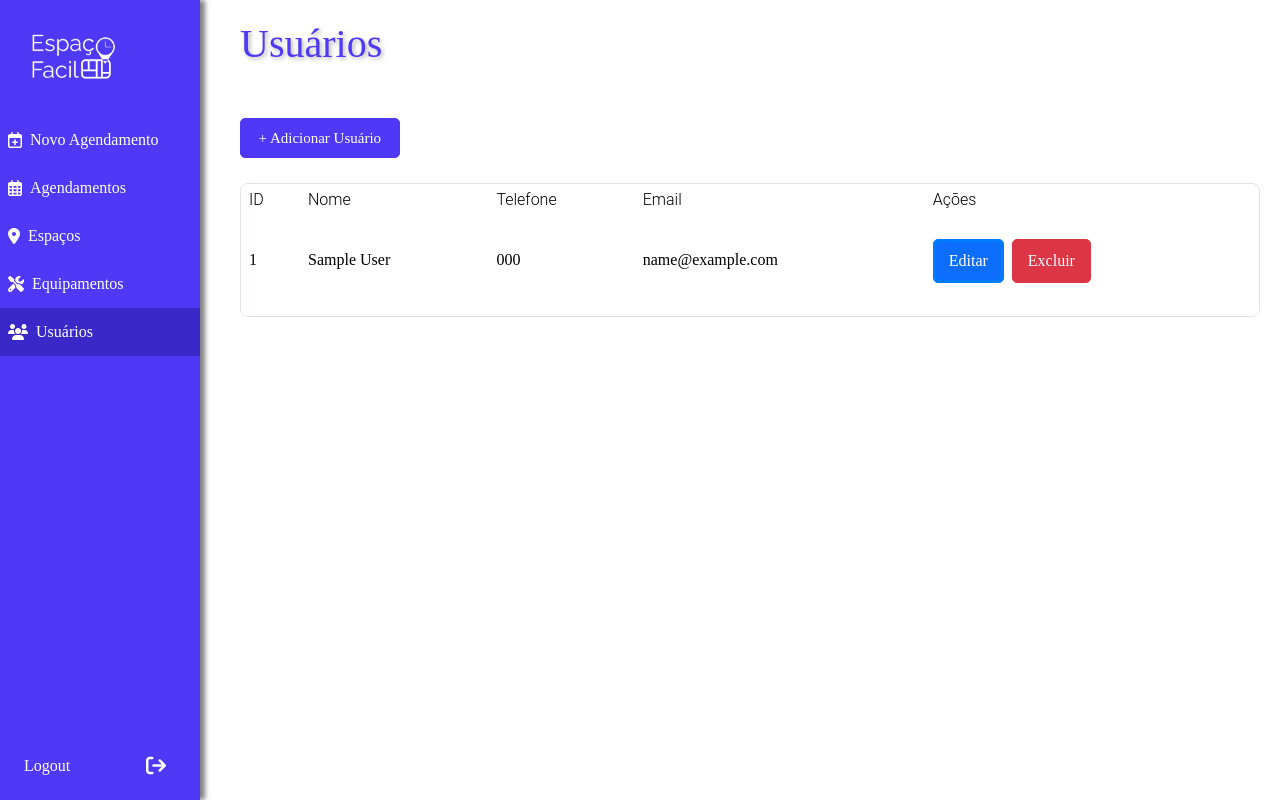
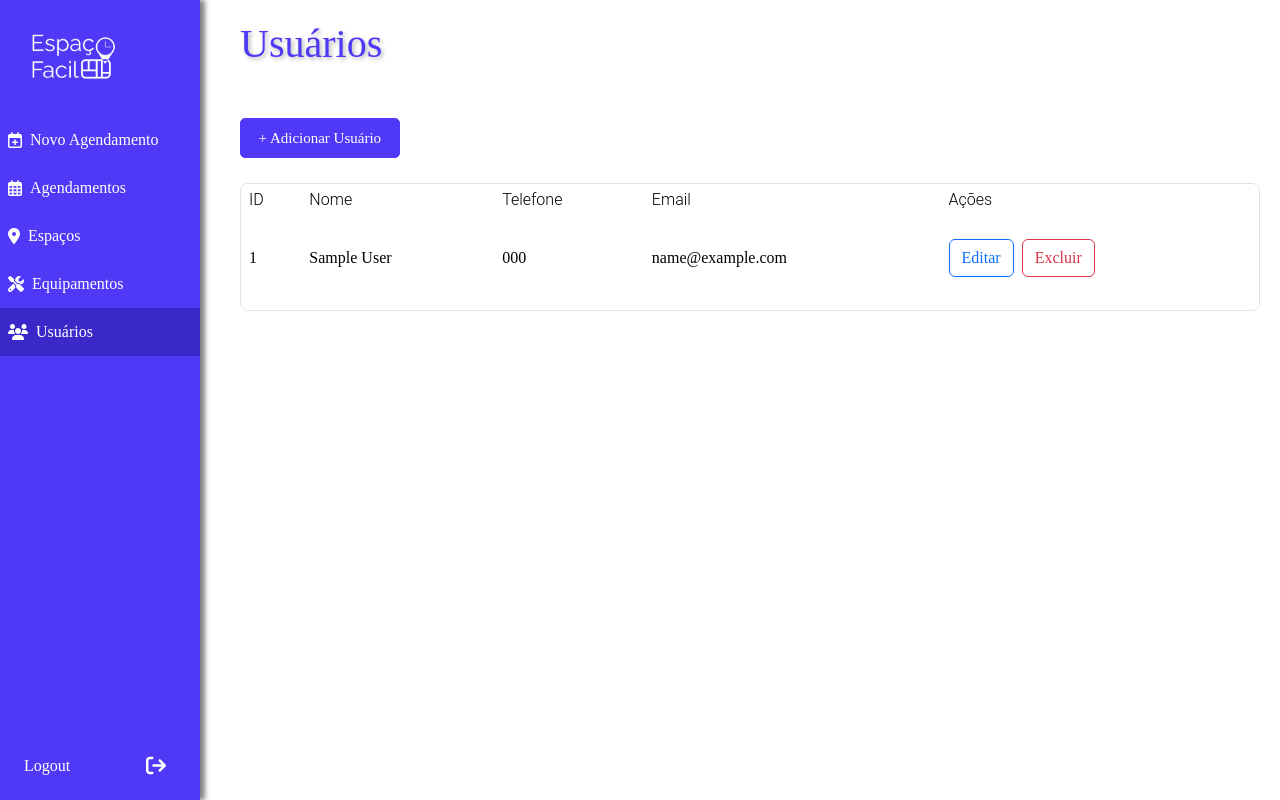
Before and after one commit to LoganGabi/EspacoFacil, a Django app: page /userList/ in a window 1280 px wide. Run offline with Django 5.2, Linux system fonts and the light colour scheme; a user stored in the database is signed in; tables that the repository leaves empty hold one stand-in row (values such as "Sample post"); some libraries are stand-ins or nearby versions.

Commit message:
:recycle: refactor(Usuarios, Equipamentos): acoes padronizadas

```diff
--- a/espacofacil_api/templates/app/user_list.html
+++ b/espacofacil_api/templates/app/user_list.html
@@ -27,12 +27,12 @@
         <td>{{ user.phone }}</td>
         <td>{{ user.email }}</td>
         <td class="actions">
-          <button class="edit-button">
-            <a href="{% url 'user_update' pk=user.pk %}" class="btn btn-primary">Editar</a>
+          <button class="btn btn-outline-primary" onclick="window.location.href='{% url 'user_update' pk=user.pk %}'">
+            Editar
           </button>
 
-          <button class="delete-button">
-            <a href="{% url 'user_delete' pk=user.pk %}" class="btn btn-danger">Excluir</a>
+          <button class="btn btn-outline-danger" onclick="window.location.href='{% url 'user_delete' pk=user.pk %}'">
+            Excluir
           </button>
 
         </td>
```
Also changed, not shown: espacofacil_api/templates/app/equipment_list.html (+5 -4 lines).
